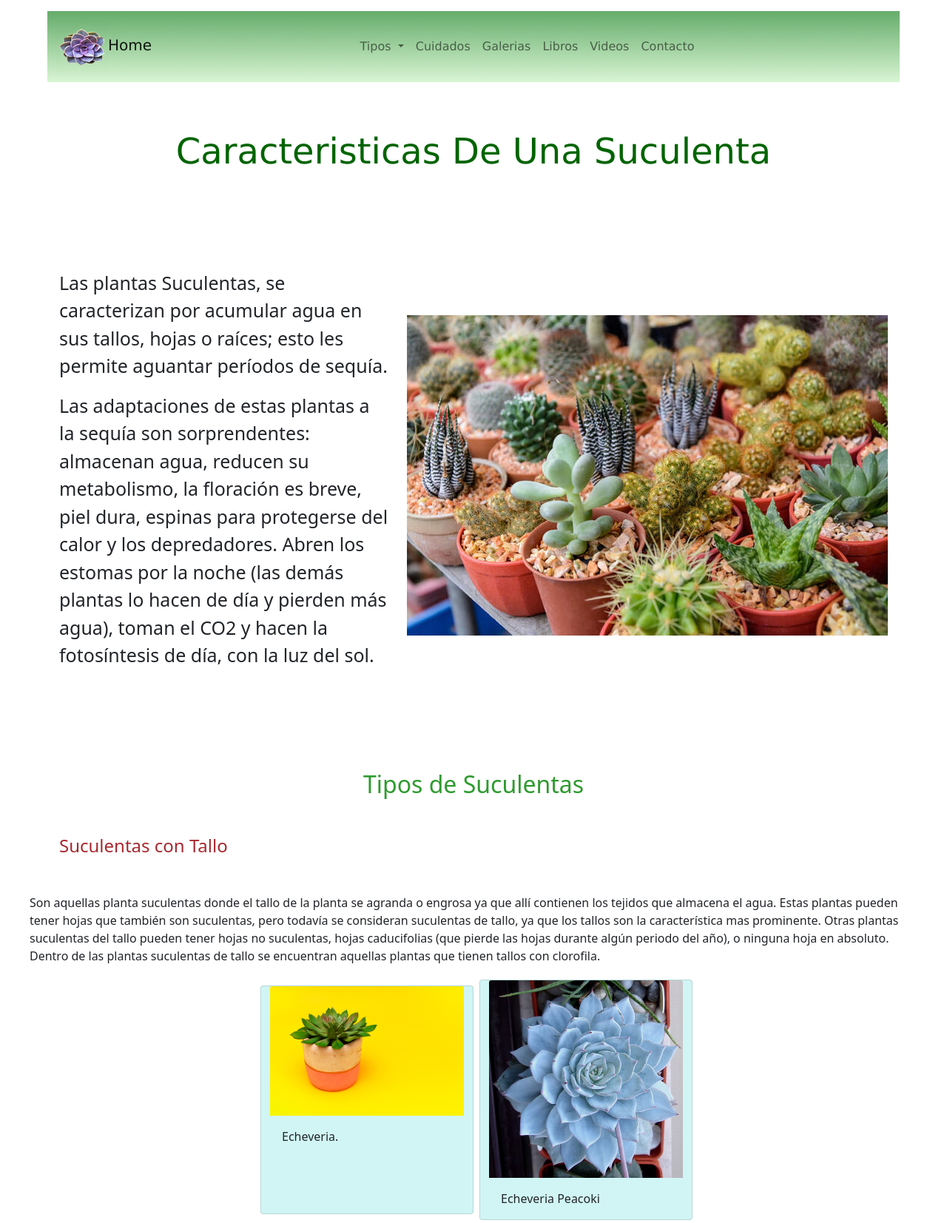
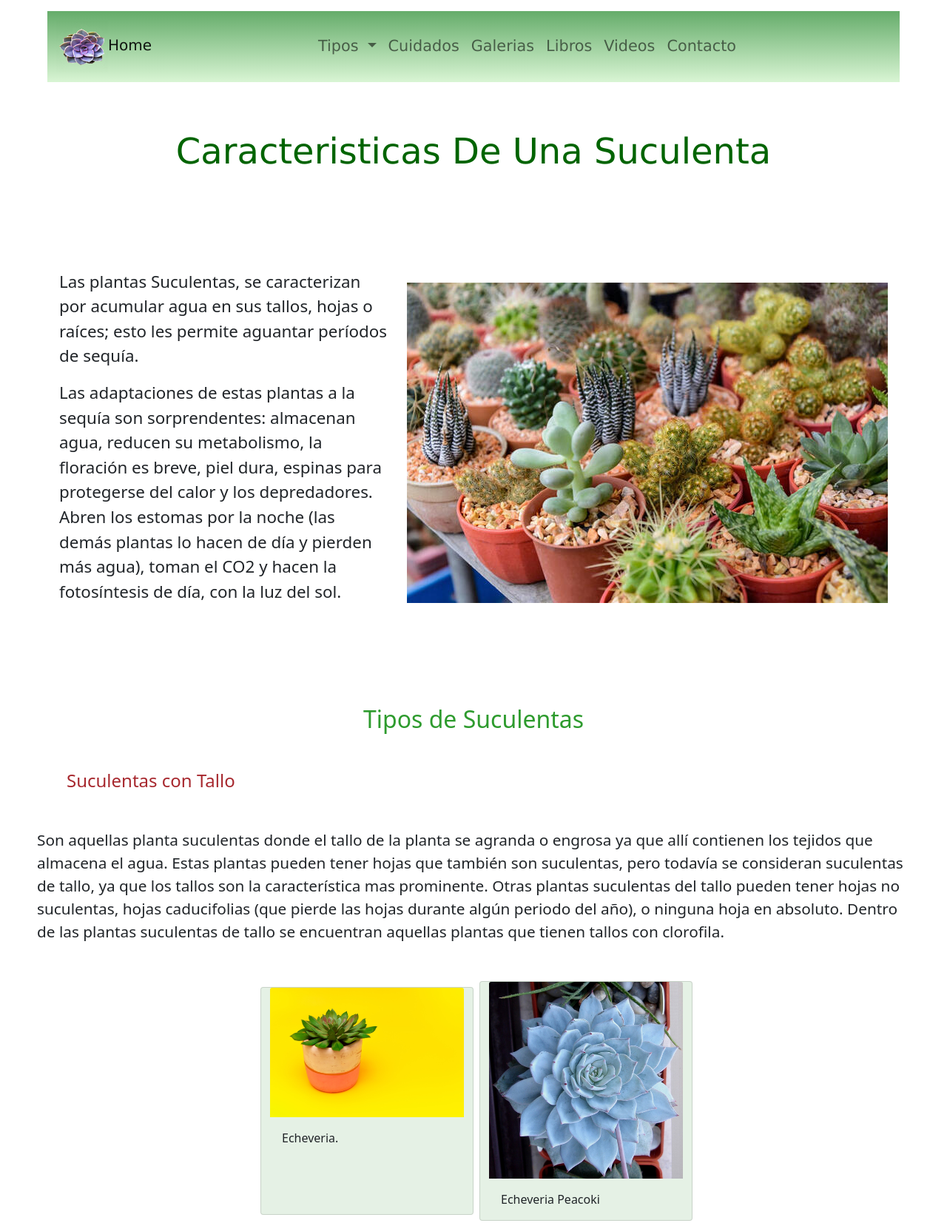
Before and after one commit to GwenMethos/suculentas_wendySixtos, a website: page assets/views/tipos.html in a window 1280 px wide. Shown: the top 1653 px of the page at 74% size. Drawn offline with nearby package versions, Linux system fonts and the light colour scheme.

Commit message:
arreglos en libros y tipos

```diff
--- a/assets/sass/partials/_footer.scss
+++ b/assets/sass/partials/_footer.scss
@@ -2,7 +2,7 @@
 
 .pie {
   width: 100%;
-  margin: 5px auto;
+  margin: 15px auto;
   padding: auto;
   background-image: linear-gradient($bgNav);
   text-align: center;
--- a/assets/sass/partials/_header.scss
+++ b/assets/sass/partials/_header.scss
@@ -4,15 +4,16 @@ nav {
     background-image: linear-gradient($bgNav);
     text-align: center;
     font-family: Verdana, Geneva, Tahoma, sans-serif;
-    position: sticky;
+    font-size: 1.3rem;
 
     ul {
         list-style: none;
     }
-.dropdown-menu{
-    background-color: #e6f7e7;
 
-}
+    .dropdown-menu {
+        background-color: #e6f7e7;
+
+    }
 }
 
 
--- a/assets/sass/views/_contactos.scss
+++ b/assets/sass/views/_contactos.scss
@@ -1,6 +1,7 @@
 .dudas {
   background-color: #e5f1e5;
   padding: 0.1rem;
+  margin: 1rem;
 }
 
 .caja {
--- a/assets/sass/views/_tipos.scss
+++ b/assets/sass/views/_tipos.scss
@@ -7,7 +7,7 @@
     column-gap: 1em;
     margin: 20px 20px;
     padding: 60px ;
-    font-size: 25px;
+    font-size: 1.4em;
     align-items: center;
 
   }
@@ -16,15 +16,15 @@
   .sinTallo,
   .cactus,
   .colgantes {
-    margin: 20px 40px;
+    margin: 50px 50px;
     align-items: center;
     justify-content: center;
-
+   font-size: 1.3em;
   }
 
 
 .card{
-  background-color: rgb(209, 245, 245);
+  background-color: #e5f1e5;
 }
 
 
```
Also changed, not shown: assets/views/libros.html (+2 -2 lines), assets/css/main.css, assets/image/libros/manual.jpeg (renamed from assets/image/libros/ManualPropagación.jpeg), 4 other files.
